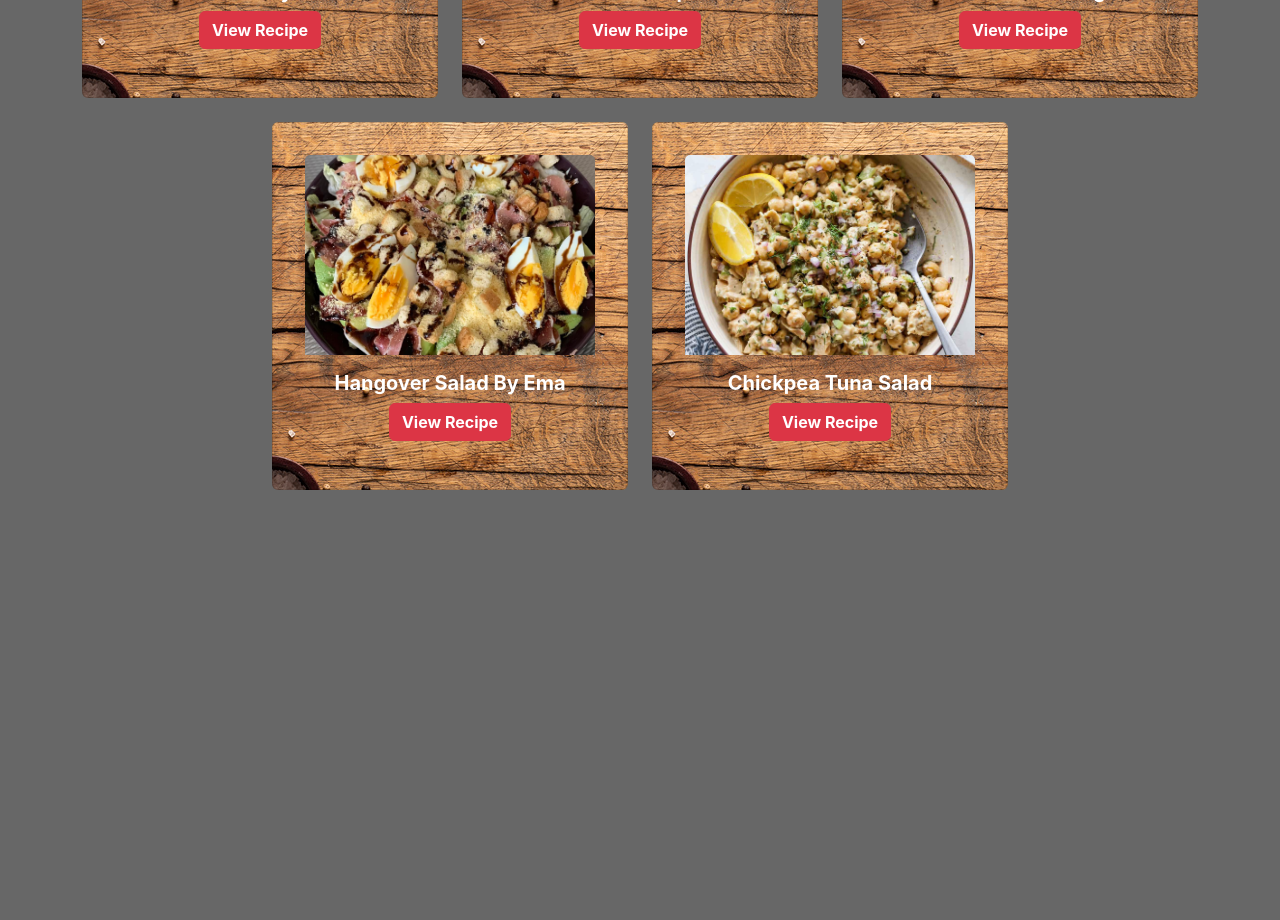
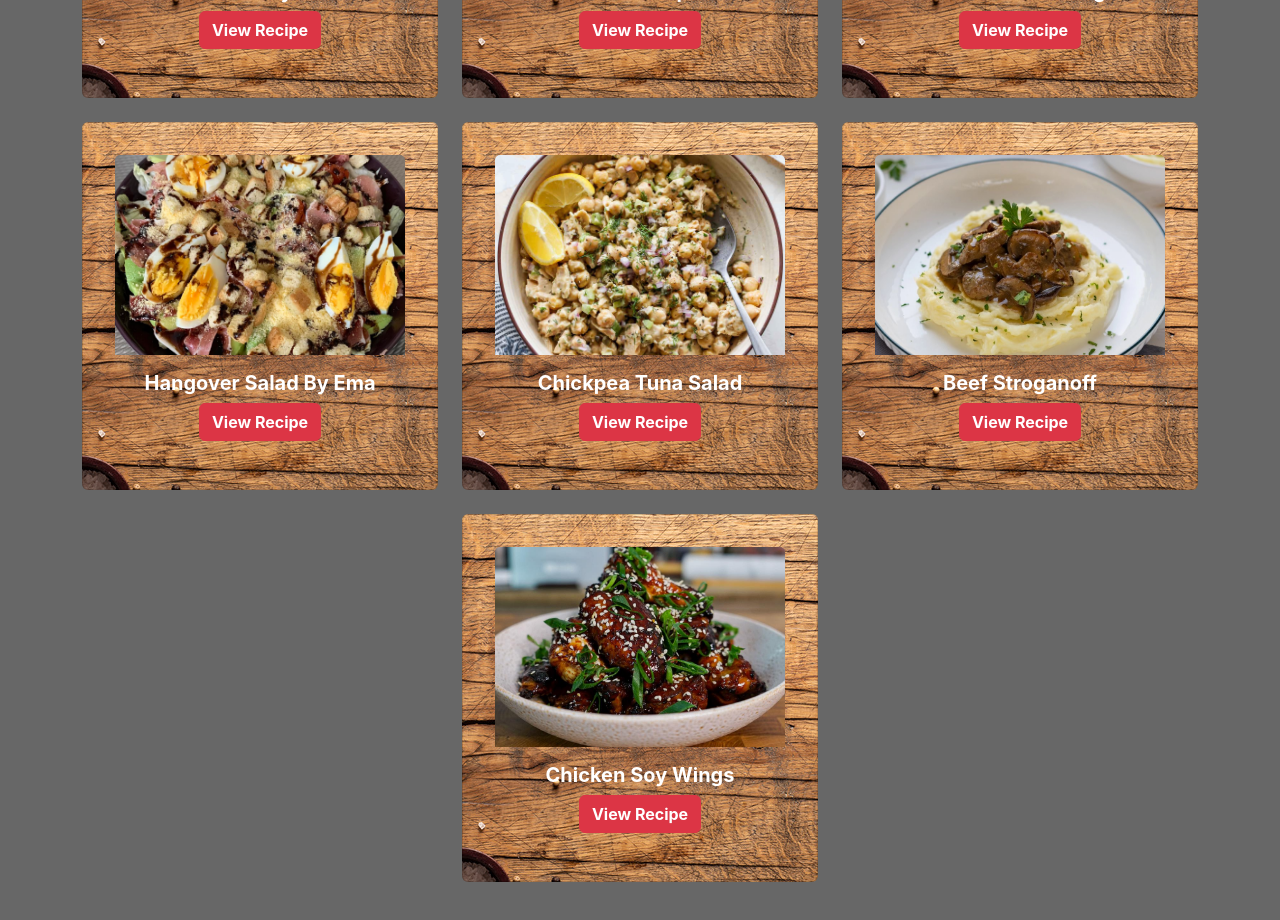
Before and after one commit to lukas-anci/recipe-app, a React (Vite) app: page / in a window 1280 px wide. Shown: the part 1180-2100 px from the top of the page. Before the commit the page ends 1726 px from the top, so only its background shows below. Built offline with nearby package versions, Linux system fonts and the light colour scheme.

Commit message:
Add soy chicken

```diff
--- a/src/recipeData.ts
+++ b/src/recipeData.ts
@@ -315,4 +315,55 @@ export const recipeData = [
       'Add tuna and dressing. Stir to combine.',
     ],
   },
+  {
+    id: '12',
+    name: 'Beef Stroganoff',
+    category: 'Beef',
+    imageUrl: '/images/beefStroganov.jpg',
+    ingredients: [
+      '500 g beef',
+      '400 g mushrooms',
+      '2 teaspoons butter',
+      '250 ml cream',
+      '1 onions',
+      '2 cloves of garlic',
+      '1 tea spoon tomato paste',
+      'Dill',
+    ],
+
+    instructions: [
+      'Cut beef in cubes.',
+      'Cook mushrooms, onion and garlic in butter.',
+      'Cook beef until brown.',
+      'Add salt and pepper.',
+      'Add cream and a spoon of tomato paste. Wait until the sauce thickens',
+      'Serve with mashed potatoes and dill.',
+    ],
+  },
+  {
+    id: '13',
+    name: 'Chicken Soy Wings',
+    category: 'Chicken',
+    imageUrl: '/images/chickenSoya.jpg',
+    ingredients: [
+      '1 kg chicken wings',
+      '1/2 cup soy sauce',
+      '2 cups water',
+      '2 cm ginger',
+      '2-3 star anise',
+      '2 teaspoons garlic powder',
+      'Sesame seeds',
+      '1 ciabatta',
+      'Spring Onion',
+    ],
+
+    instructions: [
+      'Combine everything in the boiling pot.',
+      'Cook until chicken is done (Approx. 45 minutes)',
+      'Remove the chicken.',
+      'Reduce liquid until thick and sticky like honey',
+      'Add chicken into the sauce and mix.',
+      'Serve with spring onions sesame seeds and ciabatta.',
+    ],
+  },
 ];
```
Also changed, not shown: public/images/beefStroganov.jpg (added), public/images/chickenSoya.jpg (added).
